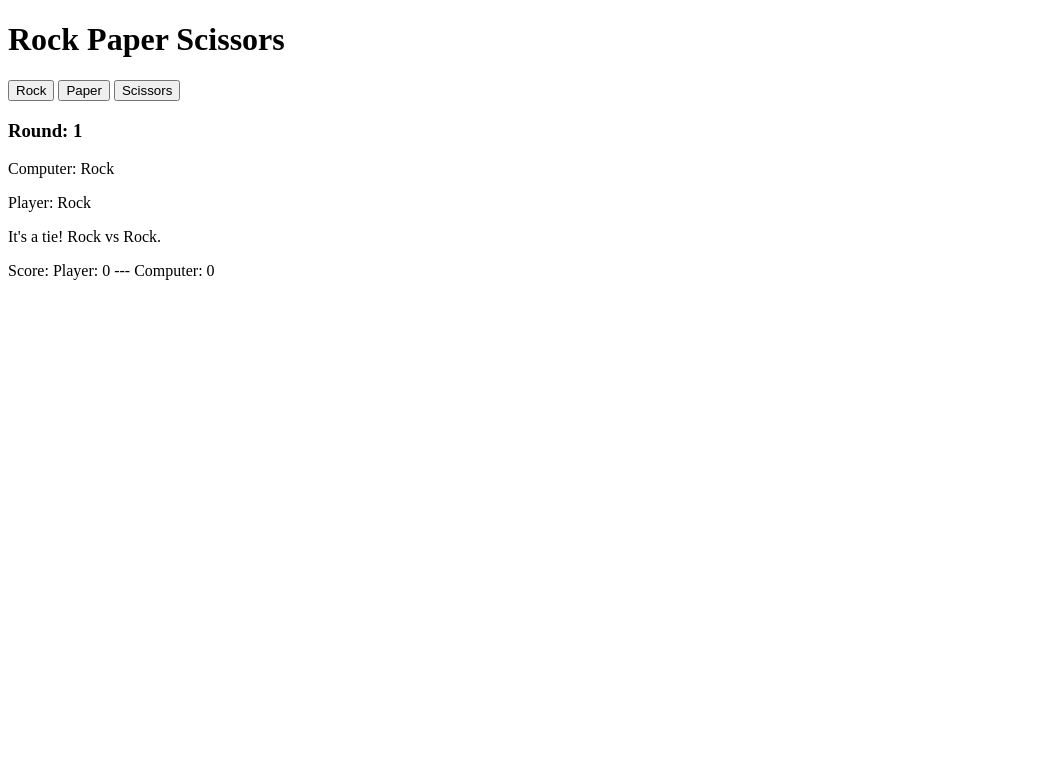
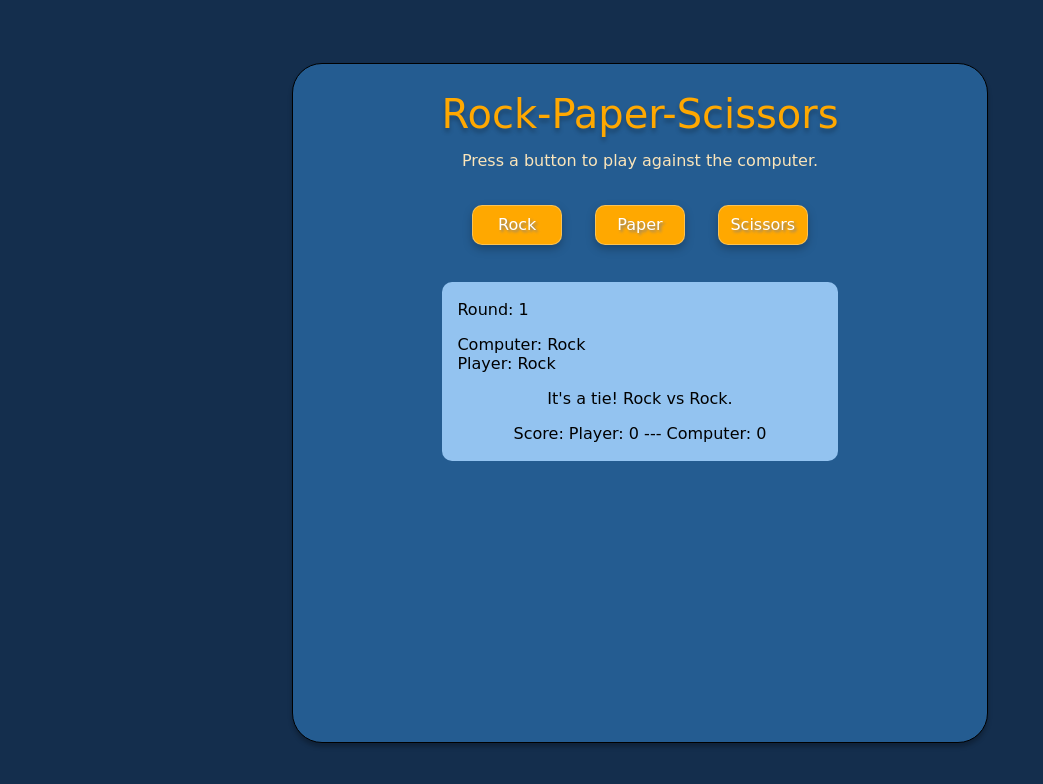
Before and after one commit to GilmarBetancourt/rock-paper-scissors, a plain HTML site: page index.html in a window 1280 px wide. Both pictures are taken after a click on the button "Rock". Shown: the whole page, without its empty margins (0-1043 px from the left). Drawn offline with Linux system fonts and the light colour scheme; a web font is replaced by a local one.

Commit message:
Added style

```diff
--- a/index.html
+++ b/index.html
@@ -4,16 +4,26 @@
     <meta charset="UTF-8" />
     <meta http-equiv="X-UA-Compatible" content="IE=edge" />
     <meta name="viewport" content="width=device-width, initial-scale=1.0" />
+    <link rel="preconnect" href="https://fonts.googleapis.com" />
+    <link rel="preconnect" href="https://fonts.gstatic.com" crossorigin />
+    <link
+      href="https://fonts.googleapis.com/css2?family=Salsa&family=Shadows+Into+Light&display=swap"
+      rel="stylesheet"
+    />
     <script src="script.js" defer></script>
+    <link rel="stylesheet" href="style.css" />
     <title>Rock Paper Scissors</title>
   </head>
   <body>
-    <div class="main">
-      <h1>Rock Paper Scissors</h1>
-      <button id="rock" class="btn">Rock</button>
-      <button id="paper" class="btn">Paper</button>
-      <button id="scissors" class="btn">Scissors</button>
+    <div class="container">
+      <div class="main">
+        <h1>Rock-Paper-Scissors</h1>
+        <p class="instructions">Press a button to play against the computer.</p>
+        <button id="rock" class="btn">Rock</button>
+        <button id="paper" class="btn">Paper</button>
+        <button id="scissors" class="btn">Scissors</button>
+      </div>
+      <div class="results" id="results"></div>
     </div>
-    <div class="results" id="results"></div>
   </body>
 </html>
--- a/script.js
+++ b/script.js
@@ -94,9 +94,13 @@ function showResults() {
 
   //Creating the elements to show
   const rounds = document.createElement("div");
-  const roundNumberP = document.createElement("h3");
+  rounds.classList = "roundsBox";
+  const roundNumberP = document.createElement("p");
+  roundNumberP.classList = "roundNumber";
   const computerPickP = document.createElement("p");
+  computerPickP.classList = "optionPicked";
   const playerPickP = document.createElement("p");
+  playerPickP.classList = "optionPicked";
   const winningRoundMessageP = document.createElement("p");
   const scoreMessageP = document.createElement("p");
   const wonGameMessageP = document.createElement("p");
--- /dev/null
+++ b/style.css
@@ -0,0 +1,82 @@
+body {
+  font-family: "Salsa", cursive;
+
+  background: #142e4d;
+}
+
+.container {
+  display: block;
+  margin-left: auto;
+  margin-right: auto;
+  margin-top: 5%;
+  width: 55%;
+  height: 85vh;
+  text-align: center;
+  background-color: #245c91;
+  border: 1px solid #000000;
+  box-sizing: border-box;
+  box-shadow: 0px 4px 4px rgba(0, 0, 0, 0.25);
+  border-radius: 30px;
+}
+
+h1 {
+  color: #ffa800;
+  font-size: 2.5rem;
+  font-weight: 400;
+  text-shadow: 0px 4px 4px rgba(0, 0, 0, 0.25);
+  margin-bottom: 2%;
+}
+
+.instructions {
+  color: #fbe5ba;
+  margin-top: 0%;
+  margin-bottom: 5%;
+  font-size: 1rem;
+}
+
+button {
+  height: 40px;
+  width: 90px;
+  margin-left: 2%;
+  margin-right: 2%;
+  background: #ffa800;
+  border-radius: 10px;
+  color: #ffffff;
+  font-family: "Salsa", cursive;
+  font-size: 1rem;
+  text-shadow: 2px 2px 3px #858282;
+  border: 1px solid rgba(241, 241, 241, 0.35);
+  filter: drop-shadow(0px 4px 4px rgba(0, 0, 0, 0.25));
+}
+
+.roundsBox {
+  background: #93c3f0;
+  border-radius: 10px;
+  width: 60%;
+  margin-top: 5%;
+  margin-left: auto;
+  margin-right: auto;
+  padding-top: 2px;
+  padding-bottom: 2px;
+}
+
+.roundNumber,
+.optionPicked {
+  text-align: left;
+  margin-left: 15px;
+}
+
+.optionPicked {
+  margin-top: 0%;
+  margin-bottom: 0%;
+}
+
+.results {
+  width: 95%;
+  height: 50%;
+  margin-top: 5px;
+  margin-bottom: 5px;
+  margin-left: auto;
+  margin-right: auto;
+  overflow: auto;
+}
```
